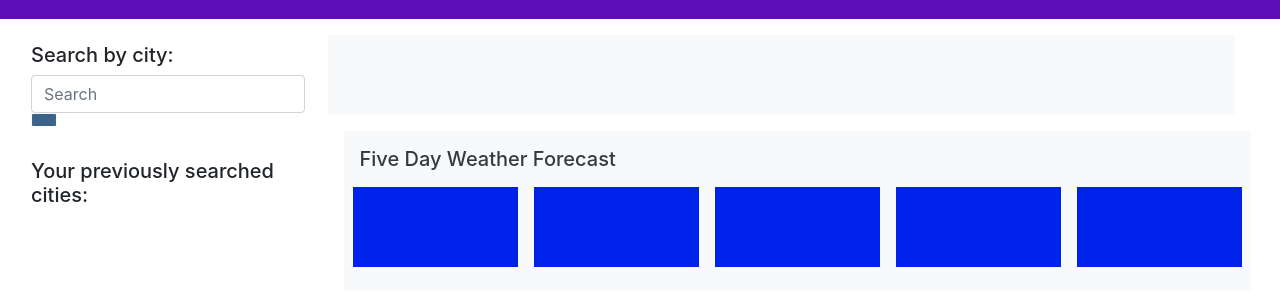
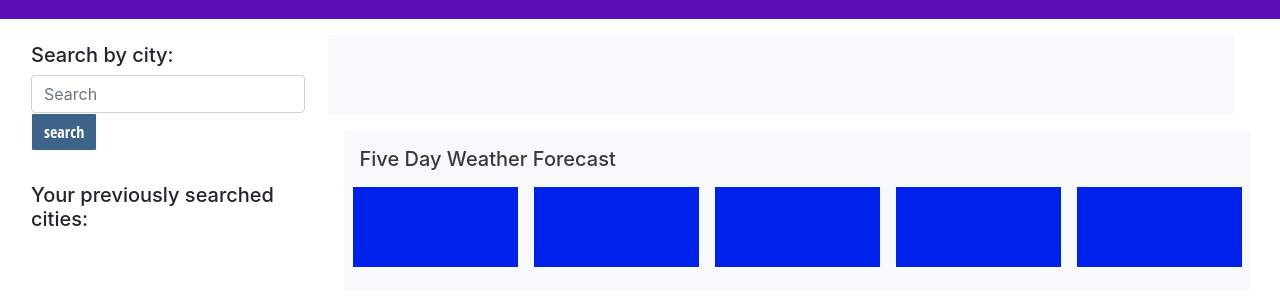
Before and after one commit to proon02/forecast, a plain HTML site: page index.html in a window 1280 px wide. Shown: the part 69-374 px from the top of the page. Drawn offline with nearby package versions, Linux system fonts and the light colour scheme.

Commit message:
fixed search button

```diff
--- a/index.html
+++ b/index.html
@@ -24,7 +24,7 @@
                 <form class="form-inline my-2 my-lg-0 mt-3 ml-3">
                     <input class="form-control mr-sm-2 float-left" type="search" placeholder="Search" id="search_bar"
                         aria-label="Search">
-                    <button id="searchbtn" class="btn btn-outline-light my-2 my-sm-0" type="submit"><i
+                    <button id="searchbtn" class="btn btn-outline-light my-2 my-sm-0" type="submit">search<i
                             class="fas fa-search"></i></button>
                 </form>
             </div>
```
